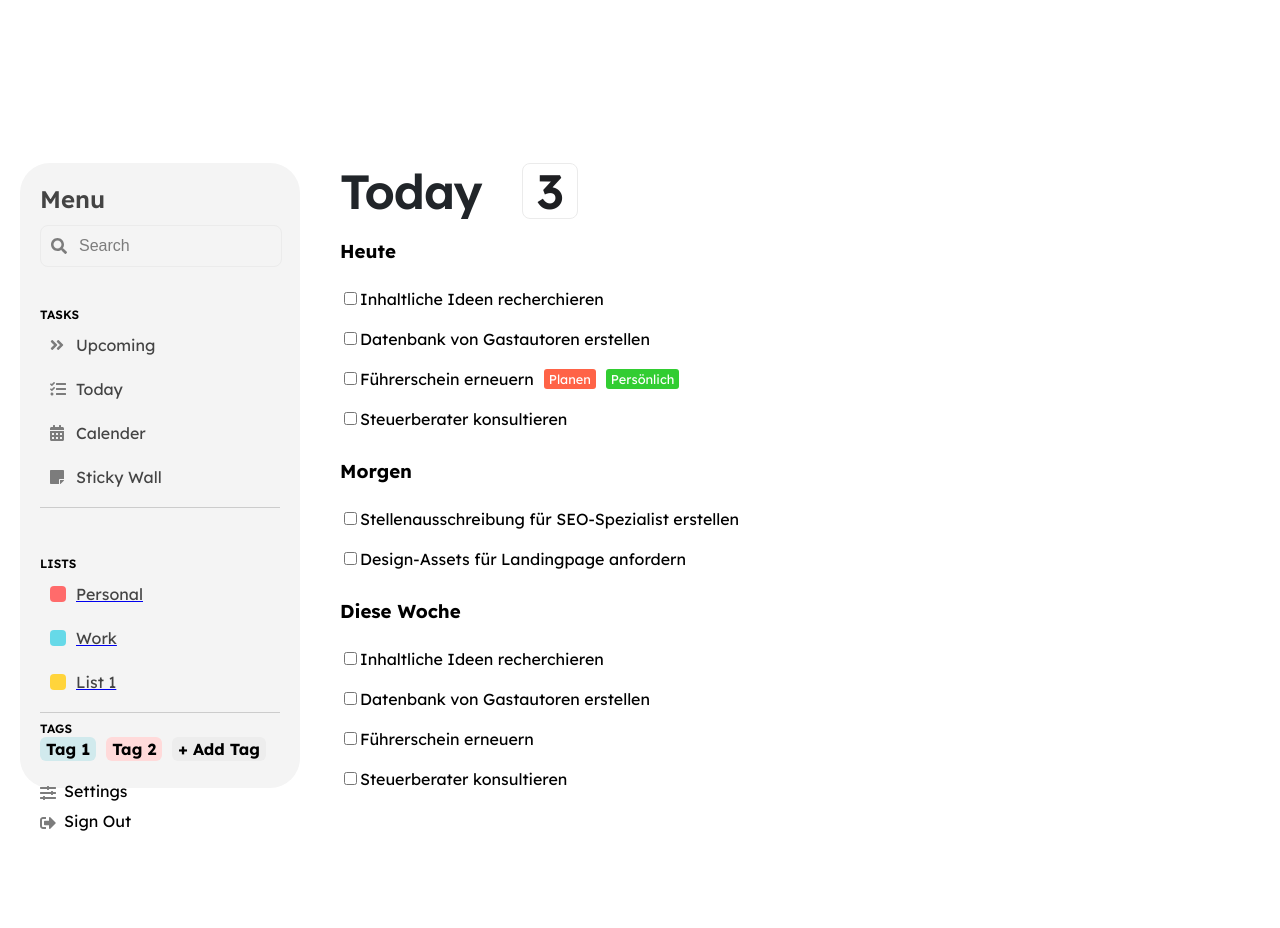
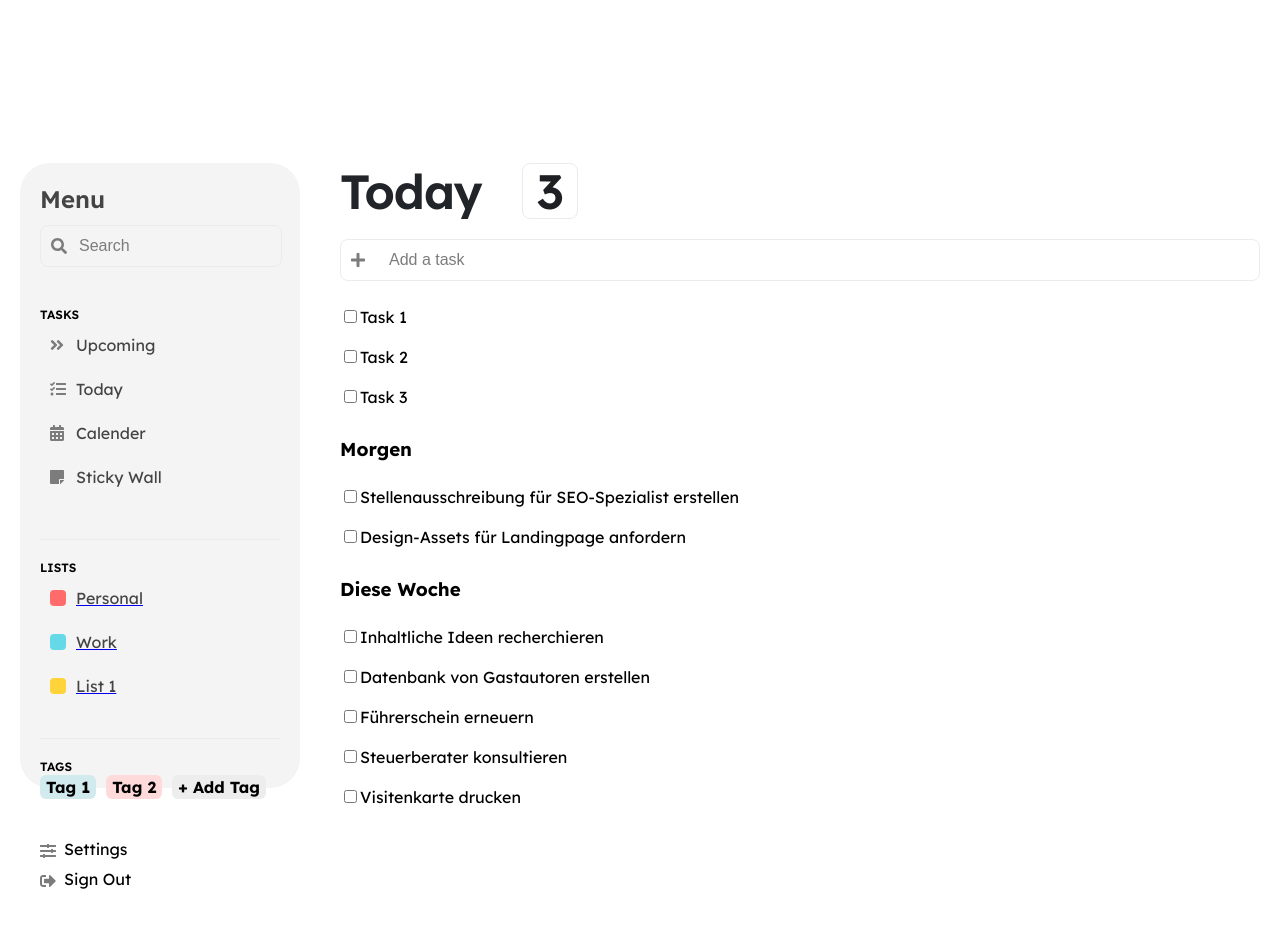
Before and after one commit to HexyFex/todo_app, a Django app: page / in a window 1280 px wide. Shown: the top 928 px of the page. Run offline with Django 5.2, Linux system fonts and the light colour scheme; a user stored in the database is signed in; data comes from the database, SQL or seed files in the repository.

Commit message:
CSS und allgemeine Style Änderungen

```diff
--- a/base/static/base/base.css
+++ b/base/static/base/base.css
@@ -367,13 +367,6 @@ body {
     color: #fff;
 }
 
-.thin-divider {
-    border: none;
-    height: 1px;
-    background-color: #ccc;
-    width: 100%;
-}
-
 /* Shared styles for lists and tasks */
 .shared-styles {
     font-size: 16px;
@@ -406,9 +399,11 @@ body {
     margin-bottom: 0px; /* Adjust this value to reduce the space between links */
 }
 
-.lists a:hover, .tasks a:hover {
-    background-color: #eee;
-    border-radius: 5px;
+/* Remove color change on hover */
+.lists li:hover,
+.tags li:hover, .tasks li:hover {
+    background-color: transparent;
+    border-radius: 0; /* Remove border-radius on hover */
 }
 
 .lists .task-item, .tasks .task-item {
@@ -451,3 +446,61 @@ body {
     z-index: 1;
     fill: rgb(124, 124, 124);
 }
+
+
+/* Add a divider between lists and tags */
+.lists, .tags {
+    border-top: thin solid #ebebeb; /* Thin border as a divider */
+    padding-top: 20px; /* Add some spacing between the sections */
+    padding-bottom: 20px }
+
+/* Optional: Adjust padding or margin to fine-tune the spacing */
+.tags {
+    margin-top: 10px; /* Adjust as needed */
+}
+
+.add-container {
+    display: flex;
+    align-items: center;
+    justify-content: flex-start; /* Ändern Sie die Ausrichtung, um die Suche nach links auszurichten */
+    flex-grow: 1;
+    margin: 0px;
+    overflow: hidden;
+    font-size: 16px; /* Reduzieren Sie die Schriftgröße auf 16px */
+    color: #7c7c7cff; /* Ändern Sie die Schriftfarbe */
+    height: 40px; /* Setzen Sie die Höhe auf 40px */
+    background-color: rgba(250, 250, 250, 0); /* Hintergrundfarbe transparent setzen */
+    border-radius: 8px;
+    box-shadow: rgba(0, 0, 0, 0.08) 0px 0px 0px;
+    border: 1px solid rgb(235, 235, 235);
+    padding-left: 10px;
+}
+
+.add-container input {
+    border: none;
+    background-color: transparent;
+    outline: none;
+    width: 100%;
+    font-size: 16px; /* Schriftgröße auf 16px setzen */
+    color: #7c7c7cff; /* Schriftfarbe ändern */
+    margin-left: 10px;
+}
+
+.add-container input::placeholder {
+    border: none;
+    background-color: transparent;
+    outline: none;
+    font-size: 16px; /* Schriftgröße auf 16px setzen */
+    color: #7c7c7cff; /* Schriftfarbe ändern */
+}
+
+.add-icon {
+    fill: #ccc;
+    margin-right: 10px;
+    width: 16px;
+    height: 16px;
+    overflow: visible;
+    opacity: 1;
+    z-index: 1;
+    fill: rgb(124, 124, 124);
+}
--- a/base/templates/base/task_list.html
+++ b/base/templates/base/task_list.html
@@ -59,11 +59,6 @@
                 </li>
             </div>
 
-
-            <div>
-                <hr class="thin-divider">
-            </div>
-
             <!-- lists sidebar -->
             <div class="lists">
                 <h2>LISTS</h2>
@@ -93,10 +88,6 @@
                         </a>
                     </li>
                 </ul>
-            </div>
-
-            <div>
-                <hr class="thin-divider">
             </div>
 
             <!-- Tags sidebar -->
@@ -139,14 +130,30 @@
         <div class="upcoming">
             <h2>Today<span class="titlebadge">{{ count }}</span></h2>
             <div class="tasks-today">
-                <h3>Heute</h3>
-                <ul>
-                    <li><input type="checkbox"> Inhaltliche Ideen recherchieren</li>
-                    <li><input type="checkbox"> Datenbank von Gastautoren erstellen</li>
-                    <li><input type="checkbox"> Führerschein erneuern <span class="label schedule">Planen</span> <span
-                            class="label personal">Persönlich</span></li>
-                    <li><input type="checkbox"> Steuerberater konsultieren</li>
-                </ul>
+                <div class="task-container">
+                    <div class="add-container">
+                        <svg class="add-icon" viewBox="0 0 512 512">
+                            <path d="M416 208H272V64c0-17.67-14.33-32-32-32h-32c-17.67 0-32 14.33-32 32v144H32c-17.67 0-32 14.33-32 32v32c0 17.67 14.33 32 32 32h144v144c0 17.67 14.33 32 32 32h32c17.67 0 32-14.33 32-32V304h144c17.67 0 32-14.33 32-32v-32c0-17.67-14.33-32-32-32z"></path>
+                        </svg>
+                        <input type="text" placeholder="Add a task">
+                    </div>
+                    <ul class="task-list">
+                        <li class="task-item">
+                            <input type="checkbox" id="task1">
+                            <label for="task1">Task 1</label>
+                        </li>
+                        <li class="task-item">
+                            <input type="checkbox" id="task2">
+                            <label for="task2">Task 2</label>
+                        </li>
+                        <li class="task-item">
+                            <input type="checkbox" id="task3">
+                            <label for="task3">Task 3</label>
+                        </li>
+                    </ul>
+                </div>
+
+
             </div>
             <div class="tasks-tomorrow">
                 <h3>Morgen</h3>
```
